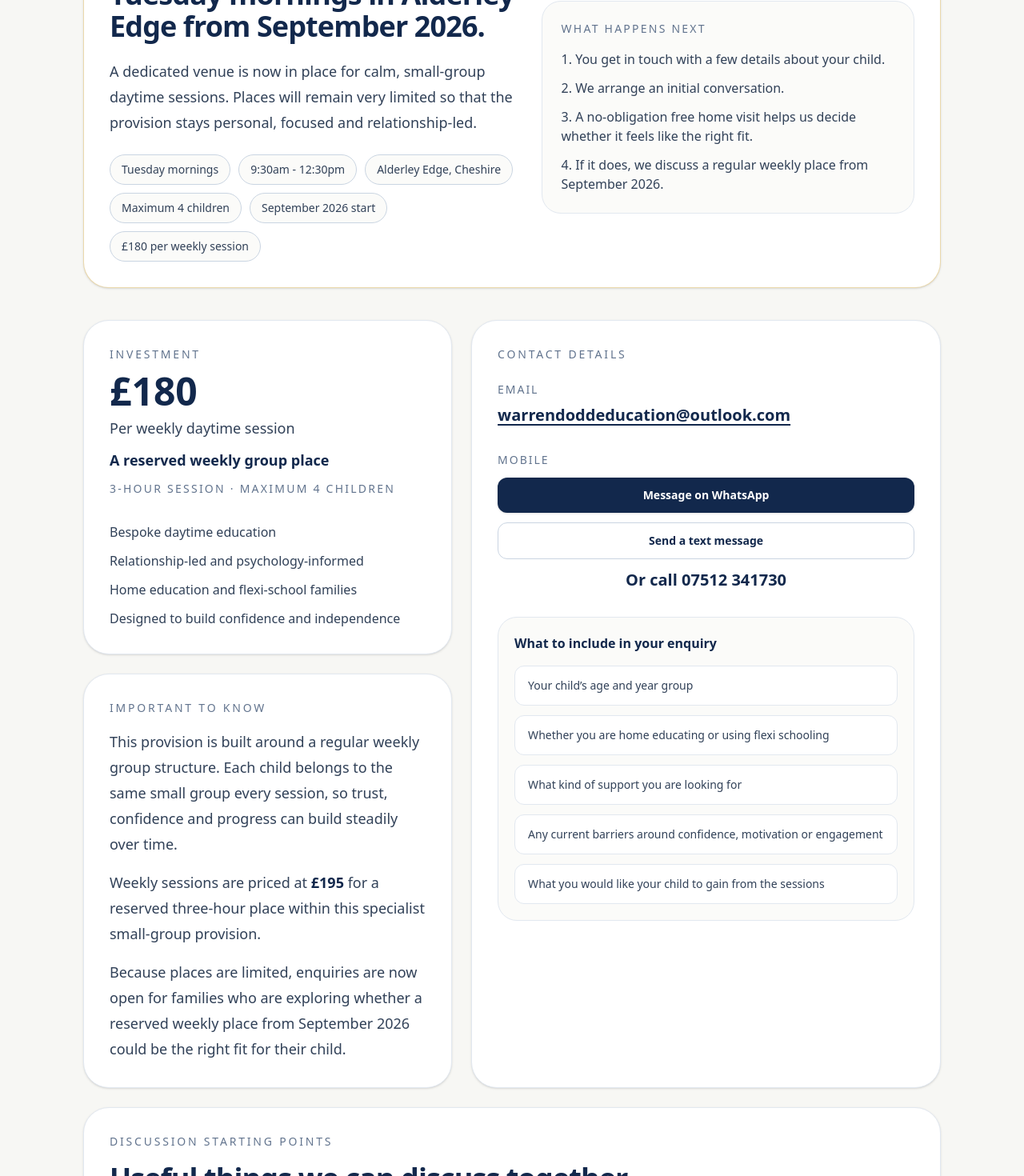
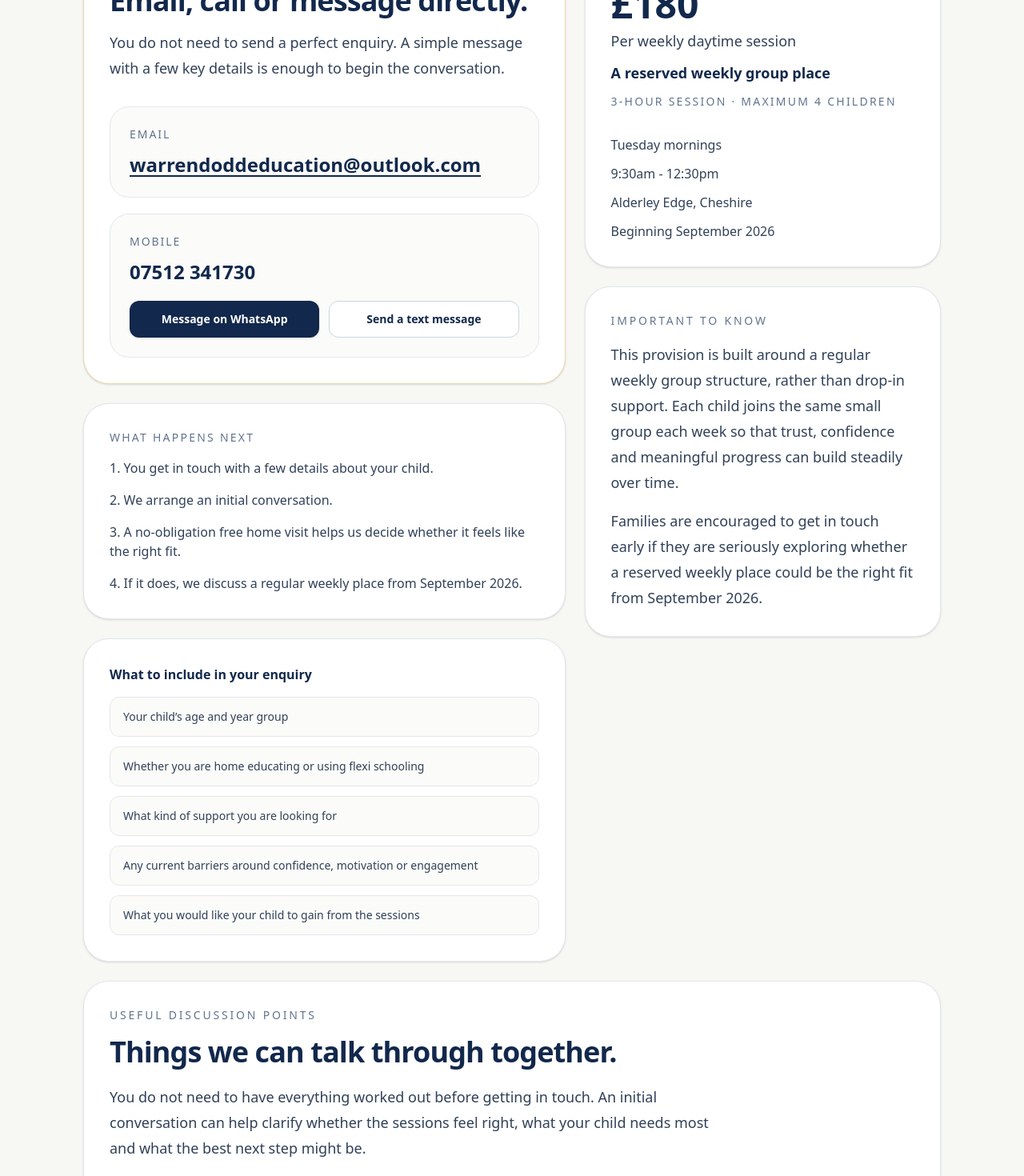
Before and after one commit to davedodd89-ai/warren-dodd-education, a Next.js app: page /contact in a window 1280 px wide. Shown: the part 720-2190 px from the top of the page at 80% size. Built offline with nearby package versions, Linux system fonts and the light colour scheme.

Commit message:
Update pricing to £180 and refine contact page layout

```diff
--- a/app/contact/page.tsx
+++ b/app/contact/page.tsx
@@ -17,15 +17,6 @@ export default function ContactPage() {
     "What a strong next step would look like for your family",
   ];
 
-  const venueHighlights = [
-    "Tuesday mornings",
-    "9:30am - 12:30pm",
-    "Alderley Edge, Cheshire",
-    "Maximum 4 children",
-    "September 2026 start",
-    "£180 per weekly session",
-  ];
-
   return (
     <div className="min-h-screen w-full overflow-x-clip bg-[#F7F7F4] text-slate-900">
       <SiteHeader />
@@ -33,55 +24,88 @@ export default function ContactPage() {
       <section className="mx-auto w-full max-w-6xl overflow-x-clip px-4 py-14 sm:px-6 md:px-10 lg:py-20">
         <div className="mx-auto max-w-3xl text-center">
           <p className="text-sm uppercase tracking-[0.22em] text-slate-500">
-            Enquiry
+            Contact
           </p>
 
           <h1 className="mt-4 text-3xl font-semibold tracking-tight text-[#12284C] sm:text-4xl md:text-6xl">
-            Register your interest for Tuesday morning daytime sessions.
+            Get in touch to discuss whether this feels like the right fit.
           </h1>
 
           <p className="mx-auto mt-6 max-w-2xl text-base leading-7 text-slate-700 sm:text-lg sm:leading-8">
             If you are exploring bespoke daytime education, home education
-            support or flexi schooling support, the simplest next step is to get
-            in touch directly.
+            support or flexi schooling support, the simplest next step is a
+            direct conversation.
           </p>
         </div>
 
-        <div className="mt-8 rounded-[1.5rem] border border-[#D8B35B]/50 bg-white p-6 shadow-sm sm:rounded-[2rem] sm:p-8">
-          <div className="grid gap-6 lg:grid-cols-[1.05fr_0.95fr] lg:items-center">
-            <div className="min-w-0">
+        <div className="mt-10 grid gap-6 lg:grid-cols-[1.15fr_0.85fr]">
+          <div className="space-y-6">
+            <div className="rounded-[1.5rem] border border-[#D8B35B]/50 bg-white p-6 shadow-sm sm:rounded-[2rem] sm:p-8">
               <p className="text-sm uppercase tracking-[0.2em] text-slate-500">
-                New venue confirmed
+                Contact details
               </p>
 
               <h2 className="mt-3 text-2xl font-semibold tracking-tight text-[#12284C] sm:text-3xl md:text-4xl">
-                Tuesday mornings in Alderley Edge from September 2026.
+                Email, call or message directly.
               </h2>
 
-              <p className="mt-5 max-w-2xl text-base leading-7 text-slate-700 sm:text-lg sm:leading-8">
-                A dedicated venue is now in place for calm, small-group daytime
-                sessions. Places will remain very limited so that the provision
-                stays personal, focused and relationship-led.
+              <p className="mt-4 max-w-2xl text-base leading-7 text-slate-700 sm:text-lg sm:leading-8">
+                You do not need to send a perfect enquiry. A simple message with
+                a few key details is enough to begin the conversation.
               </p>
 
-              <div className="mt-6 flex flex-wrap gap-2.5">
-                {venueHighlights.map((item) => (
-                  <span
-                    key={item}
-                    className="rounded-full border border-slate-300 bg-[#FBFBF9] px-3.5 py-2 text-xs text-slate-700 sm:text-sm"
+              <div className="mt-8 grid gap-5">
+                <div className="rounded-[1.25rem] border border-slate-200 bg-[#FBFBF9] p-5 sm:rounded-[1.5rem] sm:p-6">
+                  <p className="text-sm font-medium uppercase tracking-[0.14em] text-slate-500">
+                    Email
+                  </p>
+                  <a
+                    href="mailto:warrendoddeducation@outlook.com"
+                    className="mt-3 block break-words text-xl font-semibold text-[#12284C] underline underline-offset-4 sm:text-2xl"
                   >
-                    {item}
-                  </span>
-                ))}
+                    warrendoddeducation@outlook.com
+                  </a>
+                </div>
+
+                <div className="rounded-[1.25rem] border border-slate-200 bg-[#FBFBF9] p-5 sm:rounded-[1.5rem] sm:p-6">
+                  <p className="text-sm font-medium uppercase tracking-[0.14em] text-slate-500">
+                    Mobile
+                  </p>
+
+                  <a
+                    href="tel:07512341730"
+                    className="mt-3 block text-xl font-semibold text-[#12284C] sm:text-2xl"
+                  >
+                    07512 341730
+                  </a>
+
+                  <div className="mt-5 grid gap-3 sm:grid-cols-2">
+                    <a
+                      href="https://wa.me/447512341730"
+                      target="_blank"
+                      rel="noopener noreferrer"
+                      className="inline-flex items-center justify-center rounded-xl bg-[#12284C] px-4 py-3 text-sm font-semibold text-white shadow-sm transition hover:opacity-90"
+                    >
+                      Message on WhatsApp
+                    </a>
+
+                    <a
+                      href="sms:07512341730"
+                      className="inline-flex items-center justify-center rounded-xl border border-slate-300 bg-white px-4 py-3 text-sm font-semibold text-[#12284C] transition hover:bg-slate-50"
+                    >
+                      Send a text message
+                    </a>
+                  </div>
+                </div>
               </div>
             </div>
 
-            <div className="min-w-0 rounded-[1.25rem] border border-slate-200 bg-[#FBFBF9] p-5 sm:rounded-[1.5rem] sm:p-6">
+            <div className="rounded-[1.5rem] border border-slate-200 bg-white p-6 shadow-sm sm:rounded-[2rem] sm:p-8">
               <p className="text-sm uppercase tracking-[0.16em] text-slate-500">
                 What happens next
               </p>
 
-              <div className="mt-4 space-y-3 text-sm leading-6 text-slate-700 sm:text-base">
+              <div className="mt-4 space-y-4 text-sm leading-6 text-slate-700 sm:text-base">
                 <p>1. You get in touch with a few details about your child.</p>
                 <p>2. We arrange an initial conversation.</p>
                 <p>
@@ -94,14 +118,29 @@ export default function ContactPage() {
                 </p>
               </div>
             </div>
+
+            <div className="rounded-[1.5rem] border border-slate-200 bg-white p-6 shadow-sm sm:rounded-[2rem] sm:p-8">
+              <p className="text-base font-semibold text-[#12284C]">
+                What to include in your enquiry
+              </p>
+
+              <div className="mt-4 grid gap-3">
+                {enquiryPrompts.map((item) => (
+                  <div
+                    key={item}
+                    className="rounded-xl border border-slate-200 bg-[#FBFBF9] px-4 py-3 text-sm leading-6 text-slate-700"
+                  >
+                    {item}
+                  </div>
+                ))}
+              </div>
+            </div>
           </div>
-        </div>
 
-        <div className="mt-10 grid w-full gap-6 lg:grid-cols-[0.88fr_1.12fr]">
-          <div className="min-w-0 space-y-6">
+          <div className="space-y-6">
             <div className="rounded-[1.5rem] border border-slate-200 bg-white p-6 shadow-sm sm:rounded-[2rem] sm:p-8">
               <p className="text-sm uppercase tracking-[0.2em] text-slate-500">
-                Investment
+                Weekly place
               </p>
 
               <p className="mt-3 text-4xl font-semibold text-[#12284C] sm:text-5xl">
@@ -121,10 +160,10 @@ export default function ContactPage() {
               </p>
 
               <div className="mt-8 space-y-3 text-sm text-slate-700 sm:text-base">
-                <p>Bespoke daytime education</p>
-                <p>Relationship-led and psychology-informed</p>
-                <p>Home education and flexi-school families</p>
-                <p>Designed to build confidence and independence</p>
+                <p>Tuesday mornings</p>
+                <p>9:30am - 12:30pm</p>
+                <p>Alderley Edge, Cheshire</p>
+                <p>Beginning September 2026</p>
               </div>
             </div>
 
@@ -134,116 +173,42 @@ export default function ContactPage() {
               </p>
 
               <p className="mt-4 text-base leading-7 text-slate-700 sm:text-lg sm:leading-8">
-                This provision is built around a regular weekly group structure.
-                Each child belongs to the same small group every session,
-                so trust, confidence and progress can build steadily over time.
+                This provision is built around a regular weekly group structure,
+                rather than drop-in support. Each child joins the same small
+                group each week so that trust, confidence and meaningful
+                progress can build steadily over time.
               </p>
 
               <p className="mt-4 text-base leading-7 text-slate-700 sm:text-lg sm:leading-8">
-                Weekly sessions are priced at{" "}
-                <span className="font-semibold text-[#12284C]">£195</span> for a
-                reserved three-hour place within this specialist small-group
-                provision.
+                Families are encouraged to get in touch early if they are
+                seriously exploring whether a reserved weekly place could be the
+                right fit from September 2026.
               </p>
-
-              <p className="mt-4 text-base leading-7 text-slate-700 sm:text-lg sm:leading-8">
-                Because places are limited, enquiries are now open for families who
-                are exploring whether a reserved weekly place from
-                September 2026 could be the right fit for their child.
-              </p>
-            </div>
-          </div>
-
-          <div className="min-w-0 rounded-[1.5rem] border border-slate-200 bg-white p-6 shadow-sm sm:rounded-[2rem] sm:p-8">
-            <p className="text-sm uppercase tracking-[0.2em] text-slate-500">
-              Contact details
-            </p>
-
-            <div className="mt-6 space-y-8">
-              <div className="min-w-0">
-                <p className="text-sm font-medium uppercase tracking-[0.14em] text-slate-500">
-                  Email
-                </p>
-                <a
-                  href="mailto:warrendoddeducation@outlook.com"
-                  className="mt-2 block min-w-0 break-words text-lg font-semibold text-[#12284C] underline underline-offset-4 sm:text-xl"
-                >
-                  warrendoddeducation@outlook.com
-                </a>
-              </div>
-
-              <div className="min-w-0">
-                <p className="text-sm font-medium uppercase tracking-[0.14em] text-slate-500">
-                  Mobile
-                </p>
-
-                <div className="mt-3 grid gap-3">
-                  <a
-                    href="https://wa.me/447512341730"
-                    target="_blank"
-                    rel="noopener noreferrer"
-                    className="inline-flex items-center justify-center rounded-xl bg-[#12284C] px-4 py-3 text-sm font-semibold text-white shadow-sm transition hover:opacity-90"
-                  >
-                    Message on WhatsApp
-                  </a>
-
-                  <a
-                    href="sms:07512341730"
-                    className="inline-flex items-center justify-center rounded-xl border border-slate-300 bg-white px-4 py-3 text-sm font-semibold text-[#12284C] transition hover:bg-slate-50"
-                  >
-                    Send a text message
-                  </a>
-
-                  <a
-                    href="tel:07512341730"
-                    className="text-center text-lg font-semibold text-[#12284C] sm:text-xl"
-                  >
-                    Or call 07512 341730
-                  </a>
-                </div>
-              </div>
-            </div>
-
-            <div className="mt-8 rounded-[1.25rem] border border-slate-200 bg-[#FBFBF9] p-4 sm:rounded-[1.5rem] sm:p-5">
-              <p className="text-base font-semibold text-[#12284C]">
-                What to include in your enquiry
-              </p>
-
-              <div className="mt-4 grid gap-3">
-                {enquiryPrompts.map((item) => (
-                  <div
-                    key={item}
-                    className="min-w-0 rounded-xl border border-slate-200 bg-white px-4 py-3 text-sm leading-6 text-slate-700"
-                  >
-                    {item}
-                  </div>
-                ))}
-              </div>
             </div>
           </div>
         </div>
 
-        <div className="mt-6 w-full min-w-0 rounded-[1.5rem] border border-slate-200 bg-white p-6 shadow-sm sm:rounded-[2rem] sm:p-8">
+        <div className="mt-6 w-full rounded-[1.5rem] border border-slate-200 bg-white p-6 shadow-sm sm:rounded-[2rem] sm:p-8">
           <p className="text-sm uppercase tracking-[0.2em] text-slate-500">
-            Discussion starting points
+            Useful discussion points
           </p>
 
           <h2 className="mt-4 text-2xl font-semibold tracking-tight text-[#12284C] sm:text-3xl md:text-4xl">
-            Useful things we can discuss together.
+            Things we can talk through together.
           </h2>
 
           <p className="mt-5 max-w-3xl text-base leading-7 text-slate-700 sm:text-lg sm:leading-8">
             You do not need to have everything worked out before getting in
-            touch. An initial conversation can simply help clarify whether the
-            sessions feel right, what your child needs most, and what the best
-            next step might be.
+            touch. An initial conversation can help clarify whether the sessions
+            feel right, what your child needs most and what the best next step
+            might be.
           </p>
 
           <div className="mt-6 grid gap-4 md:grid-cols-2">
             {discussionPoints.map((item) => (
               <div
                 key={item}
-                className="min-w-0 rounded-[1.2rem] border border-slate-200 bg-[#FBFBF9] px-5 py-4 text-sm text-slate-800 shadow-sm sm:rounded-[1.4rem] sm:text-base"
+                className="rounded-[1.2rem] border border-slate-200 bg-[#FBFBF9] px-5 py-4 text-sm text-slate-800 shadow-sm sm:rounded-[1.4rem] sm:text-base"
               >
                 {item}
               </div>
--- a/app/page.tsx
+++ b/app/page.tsx
@@ -118,9 +118,7 @@ export default function Page() {
                   <p className="text-base font-medium text-slate-700">
                     9:30am - 12:30pm
                   </p>
-                  <p className="text-base font-medium text-slate-700">
-                    £180 per weekly session
-                  </p>
+
                 </div>
 
                 <p className="mt-6 text-sm font-semibold uppercase tracking-[0.18em] text-[#12284C]">
@@ -242,9 +240,7 @@ export default function Page() {
                   <p className="text-sm font-medium text-slate-700 md:text-base">
                     9:30am - 12:30pm
                   </p>
-                  <p className="text-sm font-medium text-slate-700 md:text-base">
-                    £180 per weekly session
-                  </p>
+
                 </div>
 
                 <p className="mt-5 text-sm font-medium uppercase tracking-[0.16em] text-[#12284C]">
@@ -493,16 +489,6 @@ export default function Page() {
                 relationship-led approach at the heart of the provision.
               </p>
 
-              <div className="mt-6 flex flex-wrap gap-2.5">
-                {venueHighlights.map((item) => (
-                  <span
-                    key={item}
-                    className="rounded-full border border-slate-300 bg-white px-3.5 py-2 text-xs text-slate-700 md:text-sm"
-                  >
-                    {item}
-                  </span>
-                ))}
-              </div>
 
               <div className="mt-7">
                 <Link
@@ -536,7 +522,7 @@ export default function Page() {
               </p>
 
               <p className="mt-4 text-base leading-7 text-slate-700 md:text-lg md:leading-8">
-                Weekly sessions are priced at <span className="font-semibold text-[#12284C]">£195</span> for a reserved
+                Weekly sessions are priced at <span className="font-semibold text-[#12284C]">£180</span> for a reserved
                 three-hour place within this specialist small-group provision.
               </p>
 
```
